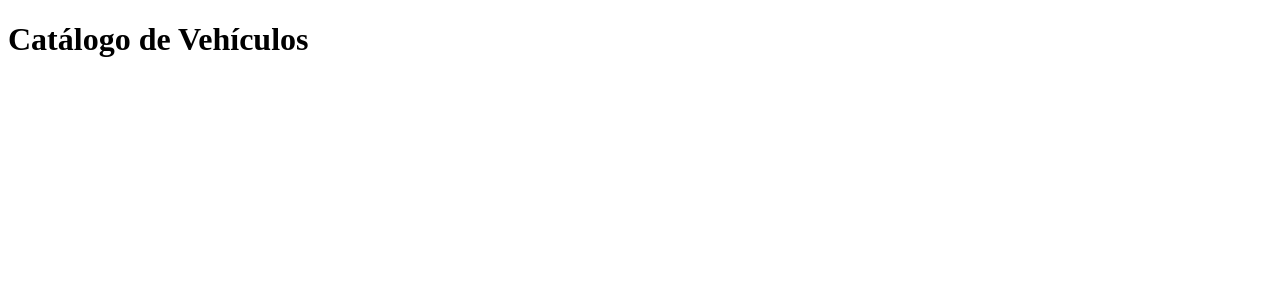
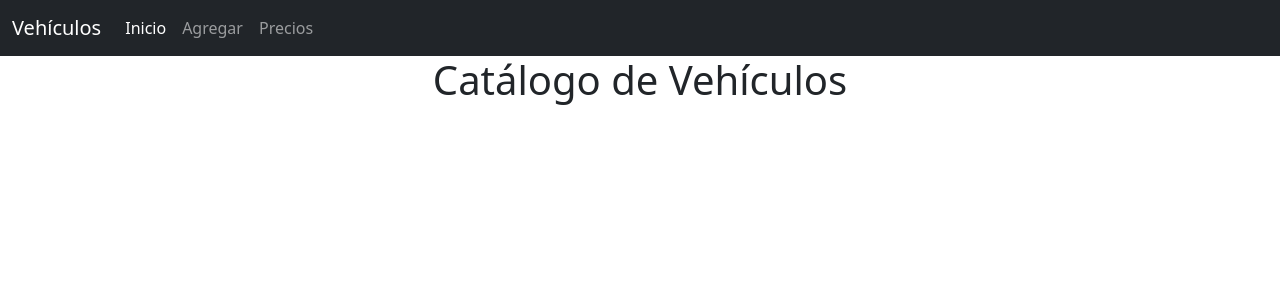
Before and after one commit to yorch-dev/bootcamp-td-modulo-6, a Django app: page / in a window 1280 px wide. Shown: the top 300 px of the page. Run offline with Django 4.2, Linux system fonts and the light colour scheme; some libraries are stand-ins or nearby versions.

Commit message:
parte 3 ok

```diff
--- a/templates/vehiculo/agregar.html
+++ b/templates/vehiculo/agregar.html
@@ -13,6 +13,8 @@
     {% bootstrap_messages %}
     {% load crispy_forms_tags %}
 
+    {% include 'vehiculo/menu.html' %}
+
     <form action="" method="POST">
         {% csrf_token %}
         {{ form.as_p }}
--- a/templates/vehiculo/index.html
+++ b/templates/vehiculo/index.html
@@ -1,3 +1,9 @@
+{% load bootstrap5 %}
+{% bootstrap_css %}
+{% bootstrap_javascript %}
+{% bootstrap_messages %}
+{% load crispy_forms_tags %}
+
 <!DOCTYPE html>
 <html lang="es">
 <head>
@@ -7,7 +13,9 @@
 </head>
 <body>
 
-    <h1>Catálogo de Vehículos</h1>
+    {% include 'vehiculo/menu.html' %}
+
+    <h1 class="text-center">Catálogo de Vehículos</h1>
 
 </body>
 </html>
--- /dev/null
+++ b/templates/vehiculo/menu.html
@@ -0,0 +1,21 @@
+<nav class="navbar navbar-expand-md navbar-dark bg-dark">
+    <div class="container-fluid">
+      <a class="navbar-brand" href="{% url 'index' %}">Vehículos</a>
+      <button class="navbar-toggler" type="button" data-bs-toggle="collapse" data-bs-target="#navbarNav" aria-controls="navbarNav" aria-expanded="false" aria-label="Toggle navigation">
+        <span class="navbar-toggler-icon"></span>
+      </button>
+      <div class="collapse navbar-collapse" id="navbarNav">
+        <ul class="navbar-nav">
+          <li class="nav-item">
+            <a class="nav-link active" aria-current="page" href="{% url 'index' %}">Inicio</a>
+          </li>
+          <li class="nav-item">
+            <a class="nav-link" href="{% url 'agregar_vehiculo' %}">Agregar</a>
+          </li>
+          <li class="nav-item">
+            <a class="nav-link" href="#">Precios</a>
+          </li>
+        </ul>
+      </div>
+    </div>
+  </nav>
```
Also changed, not shown: db.sqlite3.
